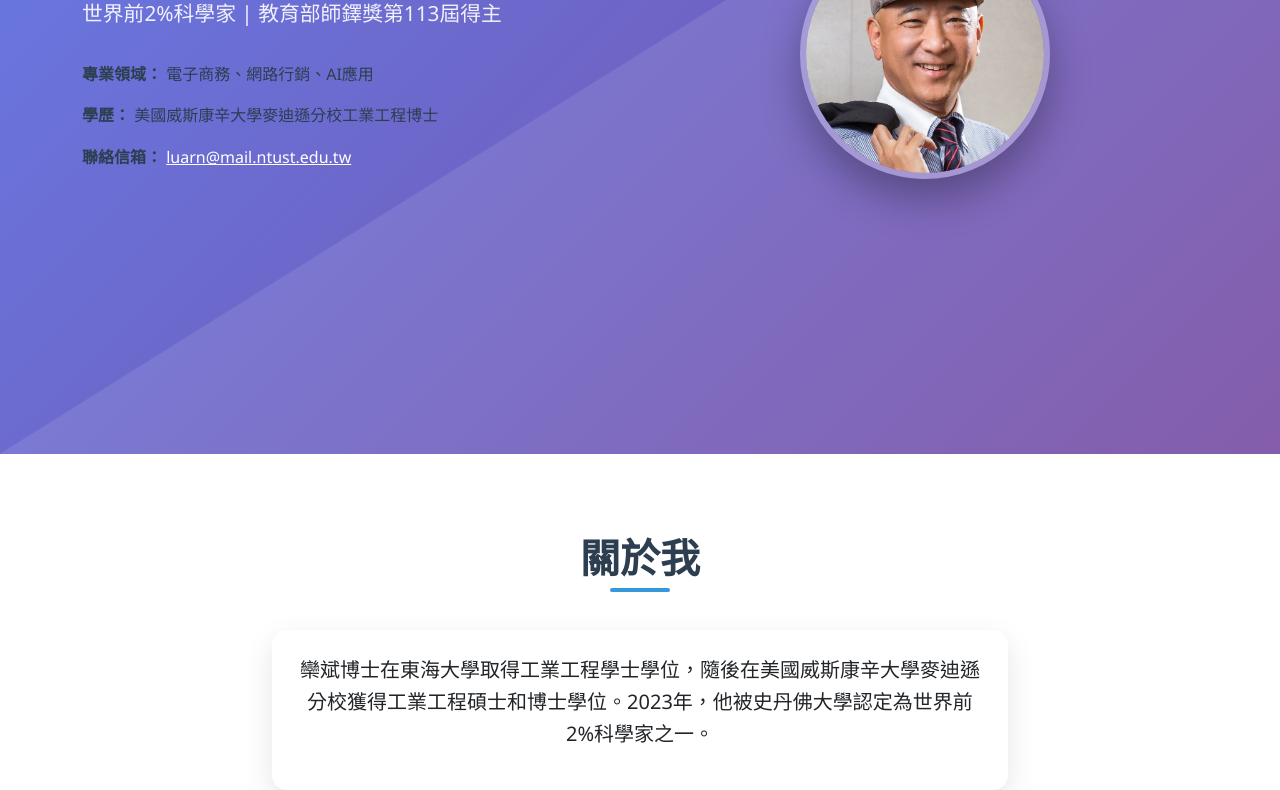
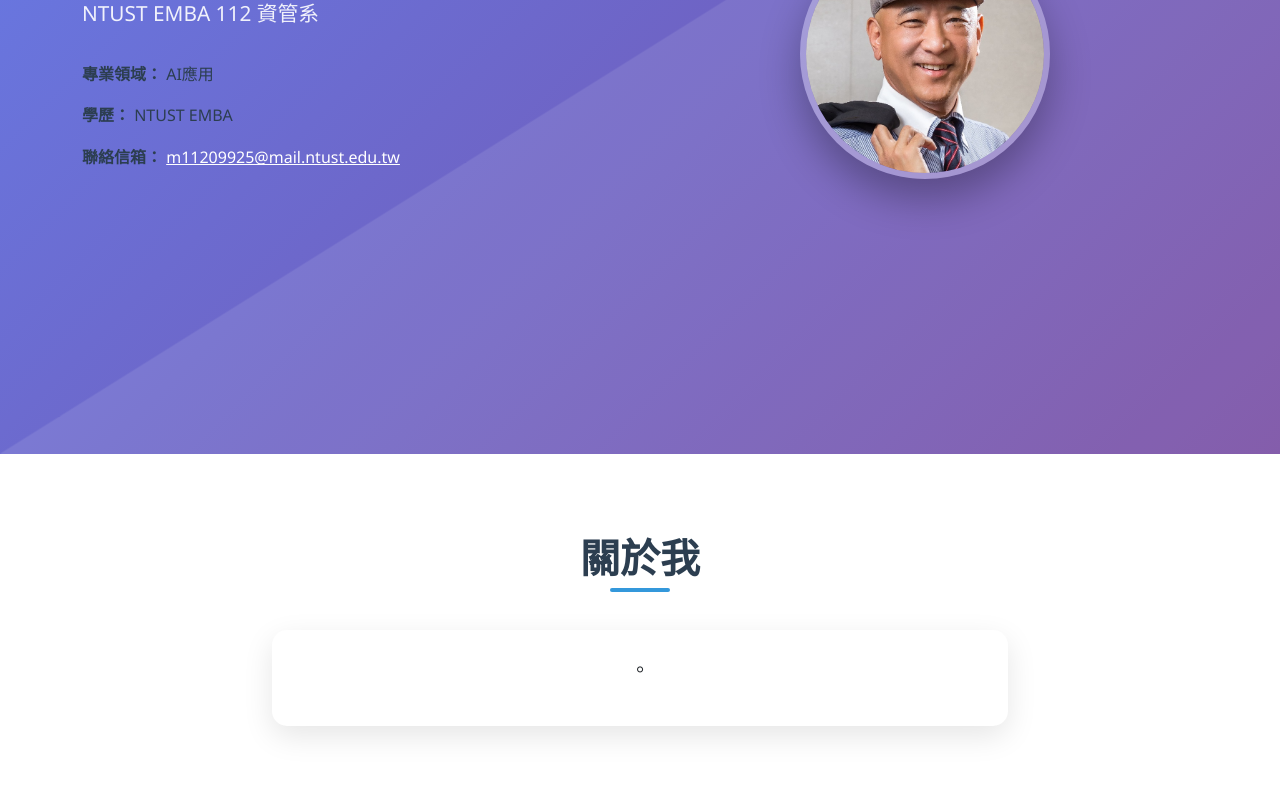
Before and after one commit to m11209925/m11209925.github.io, a plain HTML site: page index.html in a window 1280 px wide. Shown: the part 346-1136 px from the top of the page. Drawn offline with nearby package versions, Linux system fonts and the light colour scheme.

Commit message:
Update index.html

```diff
--- a/index.html
+++ b/index.html
@@ -156,14 +156,14 @@
     <script>
         // ====== 使用者資料區域 - 請修改以下內容 ======
         const profileData = {
-            name: "欒斌 教授",
-            title: "世界前2%科學家 | 教育部師鐸獎第113屆得主",
-            expertise: "電子商務、網路行銷、AI應用",
-            education: "美國威斯康辛大學麥迪遜分校工業工程博士",
-            email: "luarn@mail.ntust.edu.tw",
-            about: "欒斌博士在東海大學取得工業工程學士學位，隨後在美國威斯康辛大學麥迪遜分校獲得工業工程碩士和博士學位。2023年，他被史丹佛大學認定為世界前2%科學家之一。",
-            contactEmail: "luarn@mail.ntust.edu.tw",
-            phone: "886-2-2737-6754",
+            name: "Rick Li",
+            title: "NTUST EMBA 112 資管系",
+            expertise: "AI應用",
+            education: "NTUST EMBA",
+            email: "m11209925@mail.ntust.edu.tw",
+            about: "。",
+            contactEmail: "m11209925@mail.ntust.edu.tw",
+            phone: "886-2-",
             location: "研究室: T2-409<br>國立臺灣科技大學"
         };
         // ====== 使用者資料區域結束 ======
```
